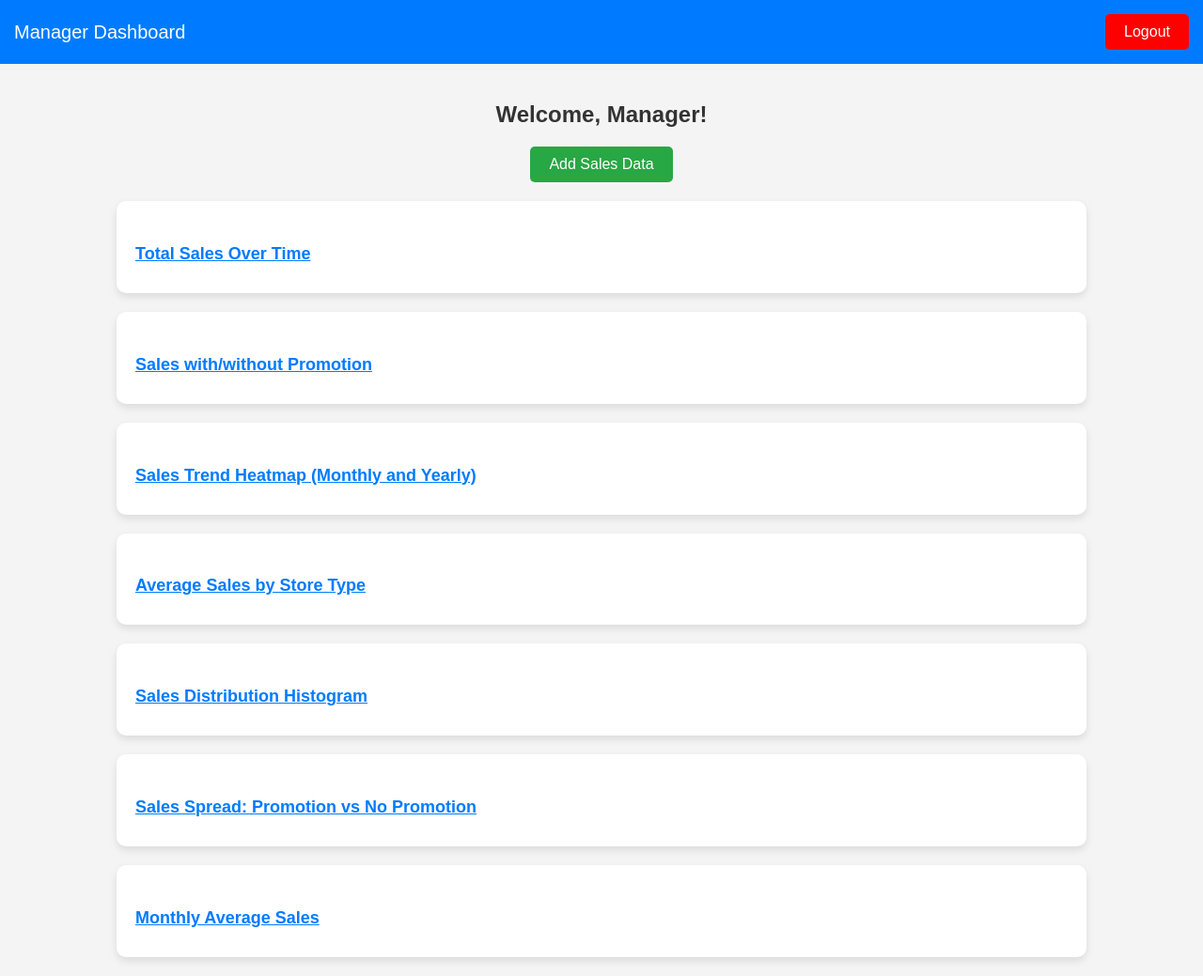
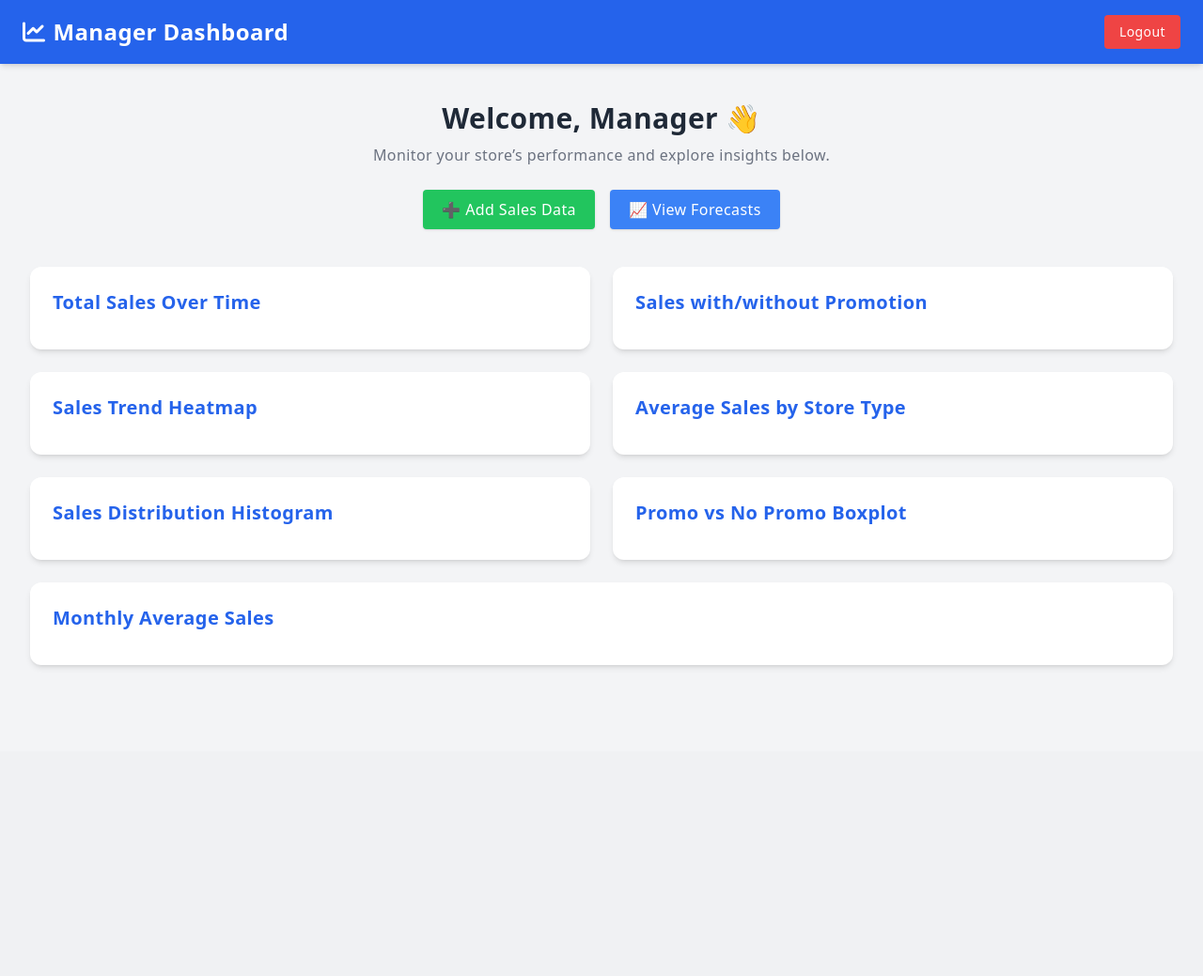
Before and after one commit to SailaxmiKameta/How-to-integrate-Data-Visualization-and-Inventory-Management-in-a-Web-Application-using-Django, a Django app: page /auth/dashboard/ in a window 1280 px wide. Shown: the whole page at 94% size. After the commit the page ends 711 px from the top, so only its background shows below. Run offline with Django 5.2, Linux system fonts and the light colour scheme; the visitor is signed in with stand-in values (Sample User, id 1); some libraries are stand-ins or nearby versions.

Commit message:
Add forecast_viewer view to dynamically forecast plots and CSVs based on store selection

```diff
--- a/InventoryViz/inventory_dashboard/arima_forecast.py
+++ b/InventoryViz/inventory_dashboard/arima_forecast.py
@@ -1,3 +1,4 @@
+from django.conf import settings
 import pandas as pd
 import numpy as np
 import os
@@ -63,7 +64,7 @@ def plot_forecast(test, forecast, best_rmse, forecast_30_days=None, store_id=Non
     #plt.savefig(f"arima_forecast_store_{store_id}.png")
     #plt.close()
 
-    save_dir = os.path.join(os.getcwd(), 'forecast_plots')
+    save_dir = os.path.join(settings.MEDIA_ROOT, 'forecast_plots')
     os.makedirs(save_dir, exist_ok=True)
 
     # Save the plot
@@ -78,7 +79,7 @@ def prepare_future_exog(exog_df, forecast_dates):
     return future_exog
 
 def save_forecast_to_csv(forecast_30_days_df, store_id):
-    save_dir = os.path.join(os.getcwd(), 'forecast_csv')
+    save_dir = os.path.join(settings.MEDIA_ROOT, 'forecast_csv')
     os.makedirs(save_dir, exist_ok=True)  # Create dir if not exists
 
     file_path = os.path.join(save_dir, f'store_{store_id}_forecast.csv')
--- a/InventoryViz/inventory_dashboard/templates/inventory_dashboard/dashboard.html
+++ b/InventoryViz/inventory_dashboard/templates/inventory_dashboard/dashboard.html
@@ -1,156 +1,126 @@
 <!DOCTYPE html>
 <html lang="en">
 <head>
-    <meta charset="UTF-8">
-    <meta name="viewport" content="width=device-width, initial-scale=1.0">
+    <meta charset="UTF-8" />
+    <meta name="viewport" content="width=device-width, initial-scale=1.0" />
     <title>Manager Dashboard</title>
+
+    <!-- Tailwind CSS CDN -->
+    <script src="https://cdn.tailwindcss.com"></script>
+
+    <!-- FontAwesome CDN for Icons -->
+    <script src="https://kit.fontawesome.com/a076d05399.js" crossorigin="anonymous"></script>
+
+    <!-- Custom CSS for animations -->
     <style>
-        body {
-            margin: 0;
-            font-family: Arial, sans-serif;
-            background-color: #f4f4f4;
+        @keyframes fade-in {
+            from { opacity: 0; transform: translateY(10px); }
+            to { opacity: 1; transform: translateY(0); }
         }
 
-        /* Navigation Bar */
-        nav {
-            background-color: #007bff;
-            padding: 15px;
-            text-align: center;
-            color: white;
-            font-size: 20px;
-            display: flex;
-            justify-content: space-between;
-            align-items: center;
+        .animate-fade-in {
+            animation: fade-in 0.5s ease-out forwards;
         }
 
-        /* Main Container */
-        .main-container {
-            display: flex;
-            justify-content: center;
-            align-items: center;
-            height: auto;
-            flex-direction: column;
-            padding: 20px;
-        }
-
-        /* Visualization Container */
-        .visualization-container {
-            background-color: white;
-            margin-top: 20px;
-            padding: 20px;
-            border-radius: 10px;
-            box-shadow: 0 4px 8px rgba(0, 0, 0, 0.1);
-            width: 80%;
-        }
-
-        /* Header for each section */
-        .visualization-container h2 {
-            color: #333;
-            font-size: 24px;
-            margin-bottom: 10px;
-        }
-
-        /* Buttons and Links */
-        a {
-            text-decoration: none;
-            color: white;
-        }
-
-        button {
-            background-color: red;
-            color: white;
-            padding: 10px 20px;
-            border: none;
-            border-radius: 5px;
-            font-size: 16px;
-            cursor: pointer;
-        }
-
-        button:hover {
-            background-color: darkred;
-        }
-
-        /* Logout Button in Navbar */
-        .logout-btn {
-            background-color: red;
-            color: white;
-            padding: 10px 20px;
-            border-radius: 5px;
-            font-size: 16px;
-            text-decoration: none;
-        }
-
-        .logout-btn:hover {
-            background-color: darkred;
-        }
-
-        /* Link Styling */
-        .section-link {
-            font-size: 18px;
-            color: #007bff;
-            cursor: pointer;
-            text-decoration: underline;
-        }
-
-        .section-link:hover {
-            color: #0056b3;
+        .card-hover:hover {
+            transform: translateY(-5px);
+            transition: all 0.3s ease;
+            box-shadow: 0 10px 20px rgba(0, 0, 0, 0.15);
         }
     </style>
 </head>
-<body>
+<body class="bg-gray-100 font-sans leading-relaxed tracking-wide">
 
-    <!-- Navigation Bar -->
-    <nav>
-        <div>Manager Dashboard</div>
-        <!-- Logout Button on Navbar -->
-        <a href="{% url 'logout' %}" class="logout-btn">Logout</a>
+    <!-- Navbar -->
+    <nav class="bg-blue-600 text-white px-6 py-4 flex justify-between items-center sticky top-0 shadow-md z-50">
+        <h1 class="text-2xl font-bold flex items-center gap-2">
+            <i class="fas fa-chart-line"></i> Manager Dashboard
+        </h1>
+        <a href="{% url 'logout' %}" class="bg-red-500 hover:bg-red-600 px-4 py-2 rounded text-sm font-medium transition">
+            Logout
+        </a>
     </nav>
 
     <!-- Main Container -->
-    <div class="main-container">
-        <h2 style="color: #333;">Welcome, Manager!</h2>
+    <div class="max-w-7xl mx-auto px-4 md:px-8 py-10">
 
-        <!-- Add Sales Data Link -->
-        <a href="{% url 'add_sales' %}" style="background-color: #28a745; color: white; padding: 10px 20px; border-radius: 5px; font-size: 16px; text-decoration: none;">
-            Add Sales Data
+        <!-- Welcome Text and Actions -->
+        <div class="text-center mb-10">
+            <h2 class="text-3xl font-bold text-gray-800">Welcome, Manager 👋</h2>
+            <p class="text-gray-500 mt-2">Monitor your store’s performance and explore insights below.</p>
+
+            <!-- Action Buttons -->
+            <div class="flex flex-col md:flex-row justify-center items-center gap-4 mt-6">
+                <a href="{% url 'add_sales' %}" class="bg-green-500 hover:bg-green-600 text-white px-5 py-2 rounded shadow">
+                    ➕ Add Sales Data
                 </a>
+                <a href="{% url 'forecast_viewer' %}" class="bg-blue-500 hover:bg-blue-600 text-white px-5 py-2 rounded shadow">
+                    📈 View Forecasts
+                </a>
+            </div>
+        </div>
 
-        <!-- Visualization Sections -->
-        <div class="visualization-container">
-            <h2><a href="{% url 'sales_dashboard' %}" class="section-link">Total Sales Over Time</a></h2>
+
+
+        <!-- 🧠 Visualization Cards -->
+        <div class="grid grid-cols-1 md:grid-cols-2 gap-6">
+
+            <!-- Chart 1 -->
+            <div class="bg-white p-6 rounded-xl shadow-md card-hover animate-fade-in">
+                <h2 class="text-xl font-semibold mb-3 text-blue-600">
+                    <a href="{% url 'sales_dashboard' %}" class="hover:underline">Total Sales Over Time</a>
+                </h2>
                 {{ sales_time_fig|safe }}
             </div>
 
-        <div class="visualization-container">
-            <h2><a href="{% url 'sales_dashboard' %}" class="section-link">Sales with/without Promotion</a></h2>
+            <!-- Chart 2 -->
+            <div class="bg-white p-6 rounded-xl shadow-md card-hover animate-fade-in">
+                <h2 class="text-xl font-semibold mb-3 text-blue-600">
+                    <a href="{% url 'sales_dashboard' %}" class="hover:underline">Sales with/without Promotion</a>
+                </h2>
                 {{ promo_sales_fig|safe }}
             </div>
 
-        <div class="visualization-container">
-            <h2><a href="{% url 'sales_dashboard' %}" class="section-link">Sales Trend Heatmap (Monthly and Yearly)</a></h2>
+            <!-- Chart 3 -->
+            <div class="bg-white p-6 rounded-xl shadow-md card-hover animate-fade-in">
+                <h2 class="text-xl font-semibold mb-3 text-blue-600">
+                    <a href="{% url 'sales_dashboard' %}" class="hover:underline">Sales Trend Heatmap</a>
+                </h2>
                 {{ seasonal_sales_fig|safe }}
             </div>
 
-        <div class="visualization-container">
-            <h2><a href="{% url 'sales_dashboard' %}" class="section-link">Average Sales by Store Type</a></h2>
+            <!-- Chart 4 -->
+            <div class="bg-white p-6 rounded-xl shadow-md card-hover animate-fade-in">
+                <h2 class="text-xl font-semibold mb-3 text-blue-600">
+                    <a href="{% url 'sales_dashboard' %}" class="hover:underline">Average Sales by Store Type</a>
+                </h2>
                 {{ avg_sales_fig|safe }}
             </div>
 
-        <div class="visualization-container">
-            <h2><a href="{% url 'sales_dashboard' %}" class="section-link">Sales Distribution Histogram</a></h2>
+            <!-- Chart 5 -->
+            <div class="bg-white p-6 rounded-xl shadow-md card-hover animate-fade-in">
+                <h2 class="text-xl font-semibold mb-3 text-blue-600">
+                    <a href="{% url 'sales_dashboard' %}" class="hover:underline">Sales Distribution Histogram</a>
+                </h2>
                 {{ sales_dist_fig|safe }}
             </div>
 
-        <div class="visualization-container">
-            <h2><a href="{% url 'sales_dashboard' %}" class="section-link">Sales Spread: Promotion vs No Promotion</a></h2>
+            <!-- Chart 6 -->
+            <div class="bg-white p-6 rounded-xl shadow-md card-hover animate-fade-in">
+                <h2 class="text-xl font-semibold mb-3 text-blue-600">
+                    <a href="{% url 'sales_dashboard' %}" class="hover:underline">Promo vs No Promo Boxplot</a>
+                </h2>
                 {{ promo_box_fig|safe }}
             </div>
 
-        <div class="visualization-container">
-            <h2><a href="{% url 'sales_dashboard' %}" class="section-link">Monthly Average Sales</a></h2>
+            <!-- Chart 7 -->
+            <div class="bg-white p-6 rounded-xl shadow-md card-hover animate-fade-in col-span-1 md:col-span-2">
+                <h2 class="text-xl font-semibold mb-3 text-blue-600">
+                    <a href="{% url 'sales_dashboard' %}" class="hover:underline">Monthly Average Sales</a>
+                </h2>
                 {{ monthly_avg_fig|safe }}
             </div>
         </div>
-
+    </div>
 </body>
 </html>
--- a/InventoryViz/inventory_dashboard/urls.py
+++ b/InventoryViz/inventory_dashboard/urls.py
@@ -1,5 +1,6 @@
 from django.urls import path
-from .views import login_view, manager_dashboard, logout_view, register, add_sales, edit_sales, sales_dashboard
+from .views import forecast_viewer, login_view, manager_dashboard, logout_view, register, add_sales, edit_sales, sales_dashboard
+
 
 urlpatterns = [
 
@@ -10,5 +11,6 @@ urlpatterns = [
     path('add-sales/', add_sales, name='add_sales'),
     path('edit/<int:store>/<str:date>/', edit_sales, name='edit_sales'),
     path("sales-dashboard/", sales_dashboard, name="sales_dashboard"),
+    path('forecast-viewer/', forecast_viewer, name='forecast_viewer'),
 
 ]
--- a/InventoryViz/inventory_dashboard/views.py
+++ b/InventoryViz/inventory_dashboard/views.py
@@ -1,3 +1,5 @@
+import os
+from django.conf import settings
 from django.contrib.auth import authenticate, login, logout
 from django.shortcuts import render, redirect
 from django.contrib import messages
@@ -203,3 +205,29 @@ def sales_dashboard(request):
         'monthly_avg_fig': monthly_avg_fig.to_html(full_html=False),
         'stores': Store.objects.all(),
     })
+
+
+@login_required
+def forecast_viewer(request):
+    plots_dir = os.path.join(settings.MEDIA_ROOT, 'forecast_plots')
+    csv_dir = os.path.join(settings.MEDIA_ROOT, 'forecast_csv')
+
+    stores = []
+    for file in os.listdir(plots_dir):
+        if file.startswith('store_') and file.endswith('.png'):
+            store_id = file.split('_')[1]
+            stores.append(store_id)
+
+    selected_store = request.GET.get('store')
+    plot_url = csv_url = None
+
+    if selected_store:
+        plot_url = os.path.join(settings.MEDIA_URL, f'forecast_plots/store_{selected_store}_forecast.png')
+        csv_url = os.path.join(settings.MEDIA_URL, f'forecast_csv/store_{selected_store}_forecast.csv')
+
+    return render(request, 'inventory_dashboard/forecast_viewer.html', {
+        'stores': sorted(set(stores)),
+        'selected_store': selected_store,
+        'plot_url': plot_url,
+        'csv_url': csv_url,
+    })
```
Also changed, not shown: InventoryViz/inventory_dashboard/templates/inventory_dashboard/add_sales.html (+28 -12 lines), InventoryViz/inventory_dashboard/templates/inventory_dashboard/forecast_viewer.html (added, +131 -0 lines), InventoryViz/inventory_dashboard/templates/inventory_dashboard/login.html (+46 -13 lines), InventoryViz/inventory_dashboard/templates/inventory_dashboard/register.html (+34 -14 lines). Lines whose indentation alone changed are shown as unchanged.
